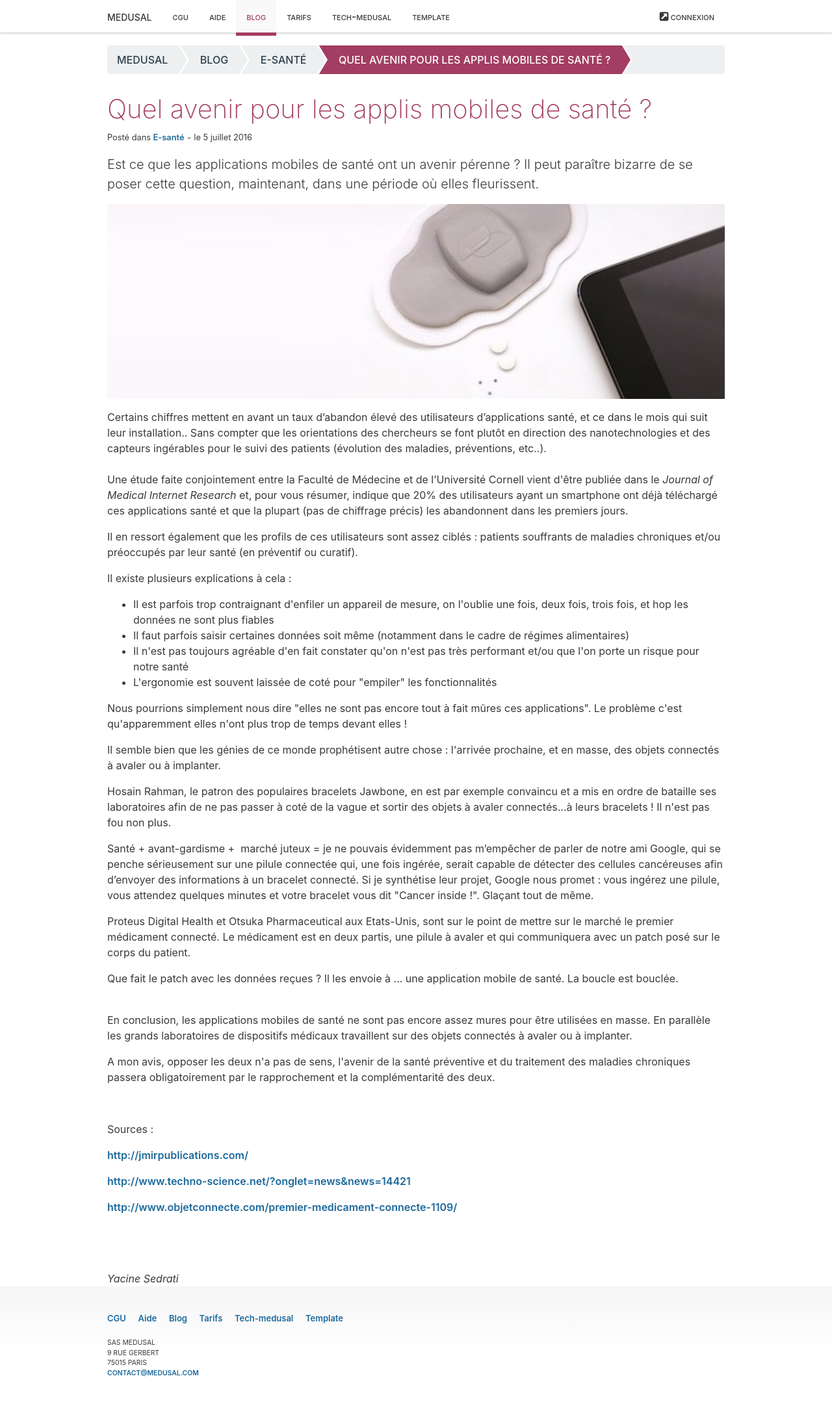
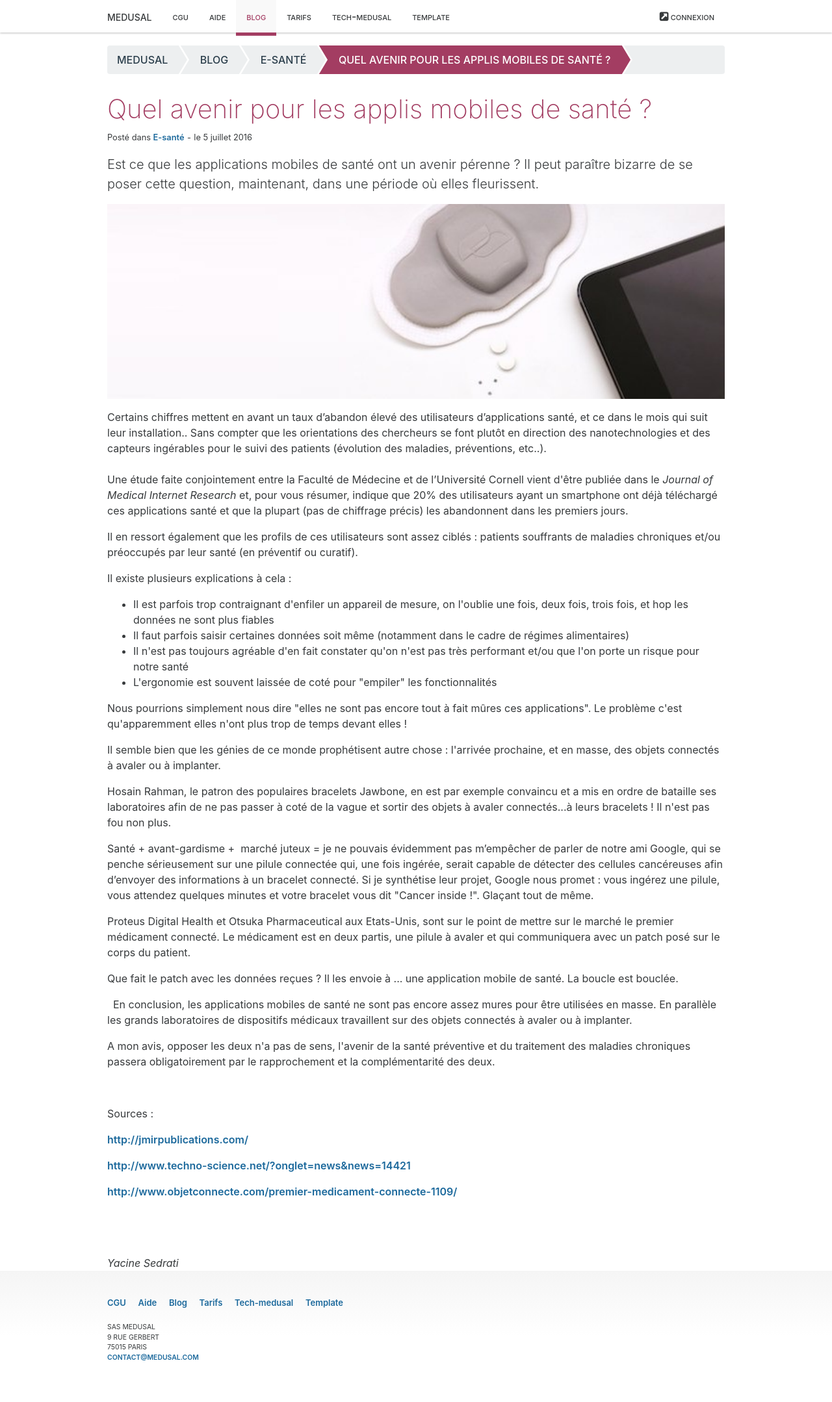
Before and after one commit to medusal/medusal.github.io, a Jekyll site: the page built from _posts/2016-02-05-quel-avenir-pour-les-applis-mobiles-de-sante.html, in a window 1280 px wide. Shown: the whole page at 65% size. Built offline with Jekyll 4.4.1, drawn with Linux system fonts in a browser that asks for light colours; after the commit the page ends 2134 px from its top, so only the background shows below that.

Commit message:
Update from Forestry.io - 2016-02-05-quel-avenir-pour-les-applis-mobiles-de-sante.html

```diff
--- a/_posts/2016-02-05-quel-avenir-pour-les-applis-mobiles-de-sante.html
+++ b/_posts/2016-02-05-quel-avenir-pour-les-applis-mobiles-de-sante.html
@@ -28,7 +28,7 @@ Une étude faite conjointement entre la Faculté de Médecine et de l’Univers
 <p>Santé + avant-gardisme +  marché juteux = je ne pouvais évidemment pas m’empêcher de parler de notre ami Google, qui se penche sérieusement sur une pilule connectée qui, une fois ingérée, serait capable de détecter des cellules cancéreuses afin d’envoyer des informations à un bracelet connecté. Si je synthétise leur projet, Google nous promet : vous ingérez une pilule, vous attendez quelques minutes et votre bracelet vous dit "Cancer inside !". Glaçant tout de même.</p>
 <p>Proteus Digital Health et Otsuka Pharmaceutical aux Etats-Unis, sont sur le point de mettre sur le marché le premier médicament connecté. Le médicament est en deux partis, une pilule à avaler et qui communiquera avec un patch posé sur le corps du patient.</p>
 <p>Que fait le patch avec les données reçues ? Il les envoie à ... une application mobile de santé. La boucle est bouclée.</p>
-<p>&nbsp;<br />
+<p>&nbsp;
 En conclusion, les applications mobiles de santé ne sont pas encore assez mures pour être utilisées en masse. En parallèle les grands laboratoires de dispositifs médicaux travaillent sur des objets connectés à avaler ou à implanter.</p>
 <p>A mon avis, opposer les deux n'a pas de sens, l'avenir de la santé préventive et du traitement des maladies chroniques passera obligatoirement par le rapprochement et la complémentarité des deux.</p>
 <p>&nbsp;</p>
```
